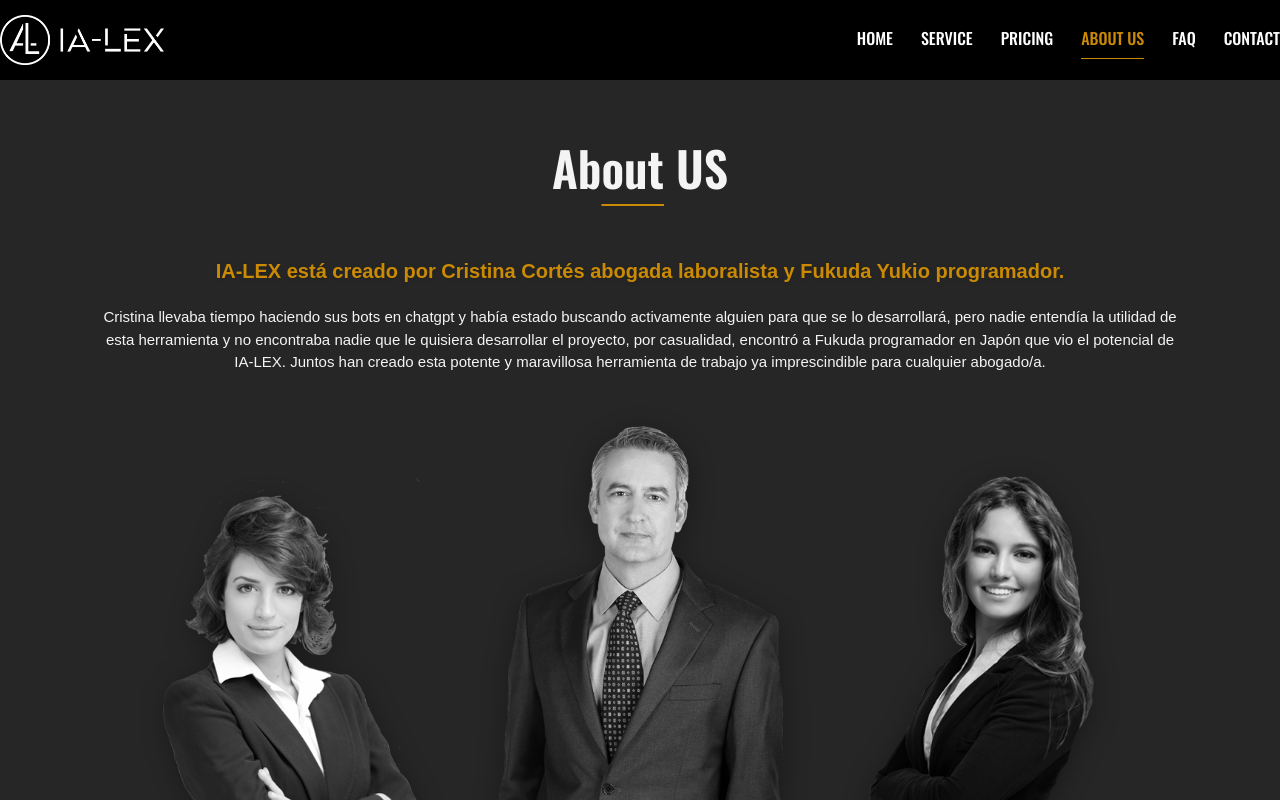
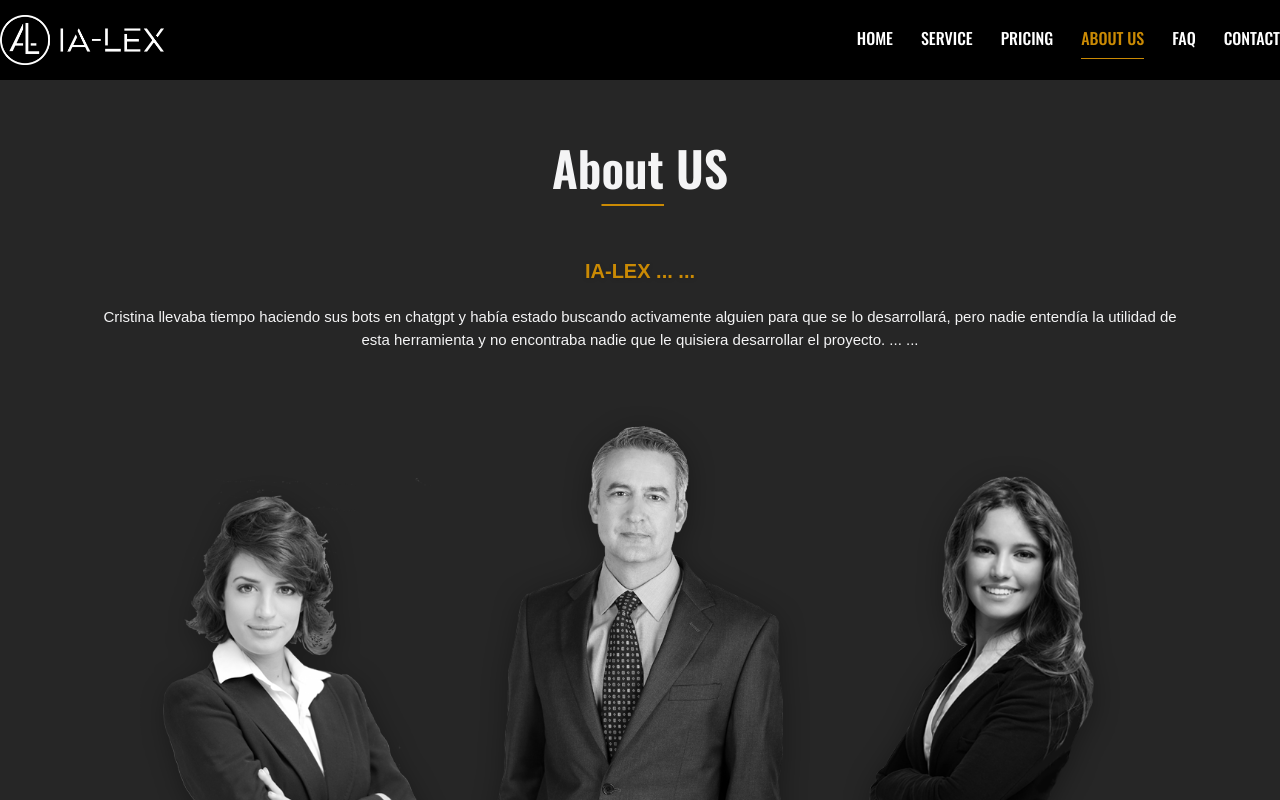
Before and after one commit to GoldenDev176743/SpanishLaw_Chatbot, a Next.js app: page /about in a window 1280 px wide. Built offline with nearby package versions, Linux system fonts and the light colour scheme; a web font is replaced by a local one.

Commit message:
Update page.tsx

```diff
--- a/src/app/about/page.tsx
+++ b/src/app/about/page.tsx
@@ -20,17 +20,13 @@ const About = () => {
             US
           </div>
           <div className="mt-16 font-playpen_sans font-bold text-[20px] text-yellow-600 drop-shadow">
-            IA-LEX está creado por Cristina Cortés abogada laboralista y Fukuda
-            Yukio programador.
+            IA-LEX ... ...
           </div>
           <div className="mt-5 font-playpen_sans text-[15px]">
             Cristina llevaba tiempo haciendo sus bots en chatgpt y había estado
             buscando activamente alguien para que se lo desarrollará, pero nadie
             entendía la utilidad de esta herramienta y no encontraba nadie que
-            le quisiera desarrollar el proyecto, por casualidad, encontró a
-            Fukuda programador en Japón que vio el potencial de IA-LEX. Juntos
-            han creado esta potente y maravillosa herramienta de trabajo ya
-            imprescindible para cualquier abogado/a.
+            le quisiera desarrollar el proyecto. ... ...
           </div>
           <div className="absolute lg:flex self-center items-center scale-[0.8] translate-y-[200px]">
             <div className={`${styles.container}`}>
```
